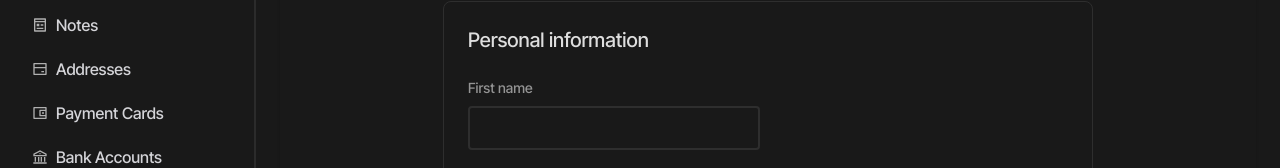
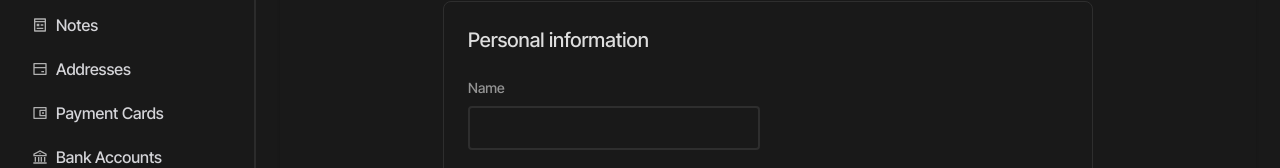
Before and after one commit to harsh749005/GhostSafe, a Next.js app: page /settingspage in a window 1280 px wide. Shown: the part 165-333 px from the top of the page. Built offline with nearby package versions, Linux system fonts and the light colour scheme.

Commit message:
spelling corrected

```diff
--- a/app/settingspage/page.jsx
+++ b/app/settingspage/page.jsx
@@ -81,7 +81,7 @@ export default function PaymentInfoManager() {
                 <div className="grid grid-cols-2 gap-4 mb-6">
                   <div>
                     <label className="block text-sm mb-2 text-[#949494] font-medium">
-                      First name
+                      Name
                     </label>
                     <input
                       type="text"
```
